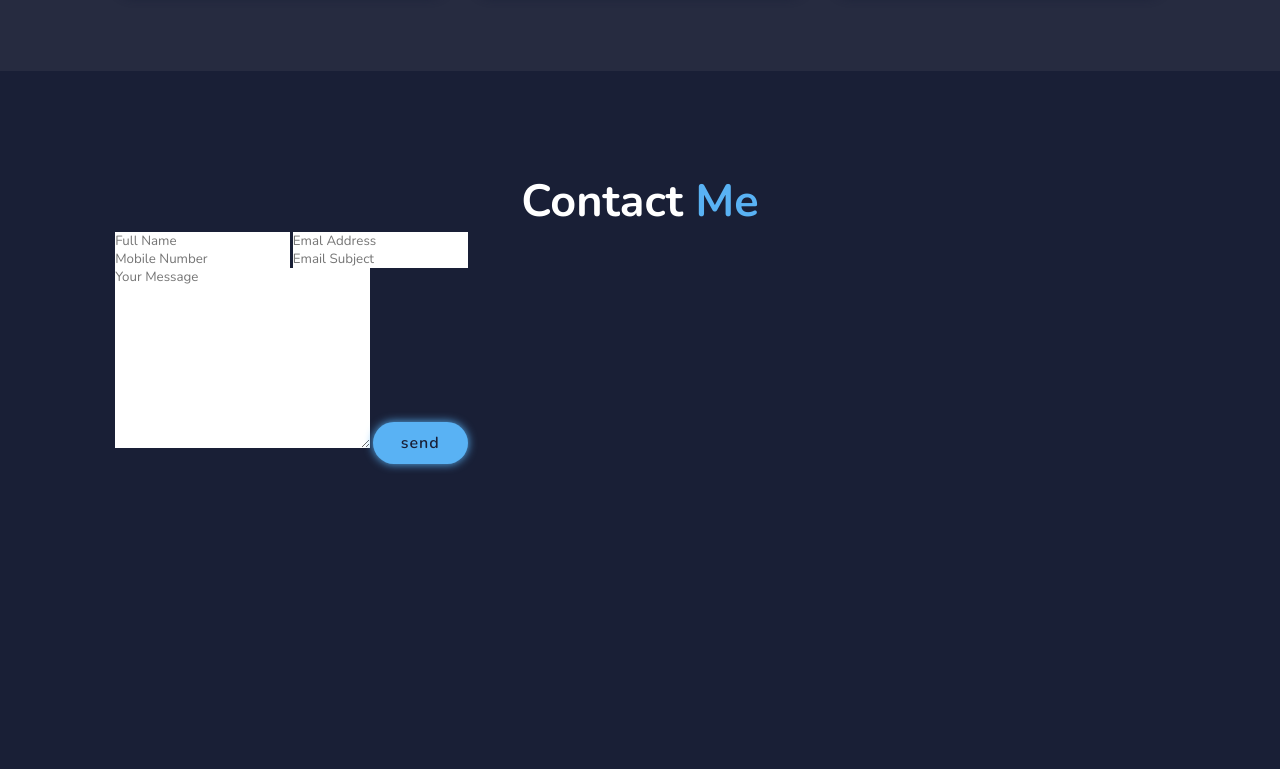
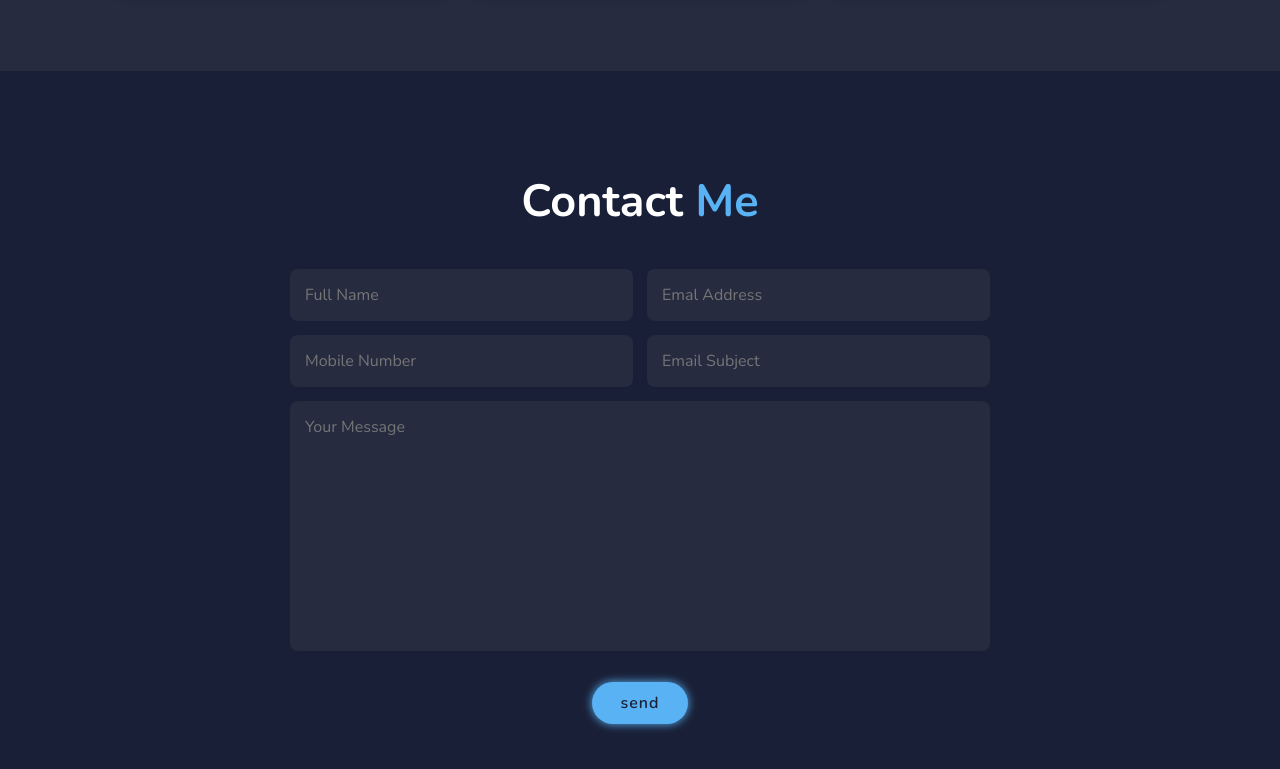
Before and after one commit to Arshique/Portfolio, a plain HTML site: page html/index.html in a window 1280 px wide. Shown: the part 3129-3898 px from the top of the page. Drawn offline with nearby package versions, Linux system fonts and the light colour scheme.

Commit message:
styling of contact section done

```diff
--- a/style/style.css
+++ b/style/style.css
@@ -304,3 +304,44 @@ span {
     font-size: 2rem;
     color: var(--snd-bg-color);
 }
+
+.contact h2 {
+    margin-bottom: 3rem;
+}
+
+.contact form {
+    max-width: 70rem;
+    margin: 1rem auto;
+    text-align: center;
+    margin-bottom: 3rem;
+}
+
+.contact form .input-box {
+    display: flex;
+    justify-content: space-between;
+    flex-wrap: wrap;
+}
+
+.contact form .input-box input,
+.contact form textarea {
+    width: 100%;
+    padding: 1.5rem;
+    font-size: 1.6rem;
+    color: var(--text-color);
+    background: var(--snd-bg-color);
+    border-radius: .8rem;
+    margin: .7rem 0;
+}
+
+.contact form .input-box input {
+    width: 49%;
+}
+
+.contact form textarea {
+    resize: none;
+}
+
+.contact form .btn {
+    margin-top: 2rem;
+    cursor: pointer;
+}
```
